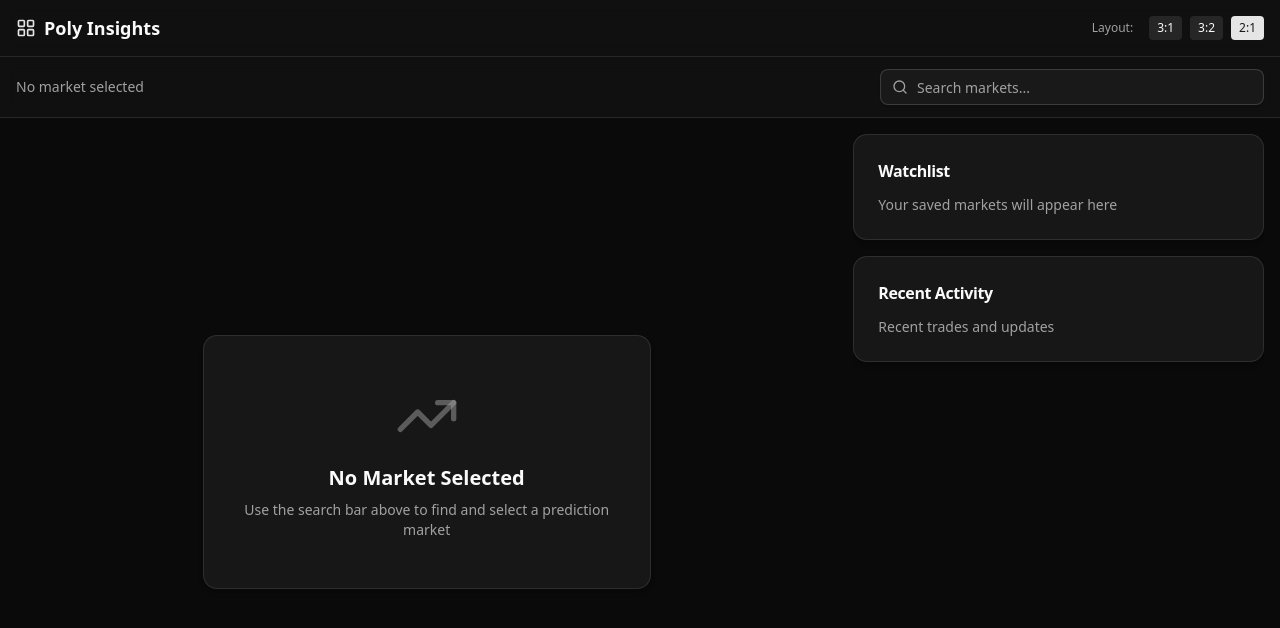
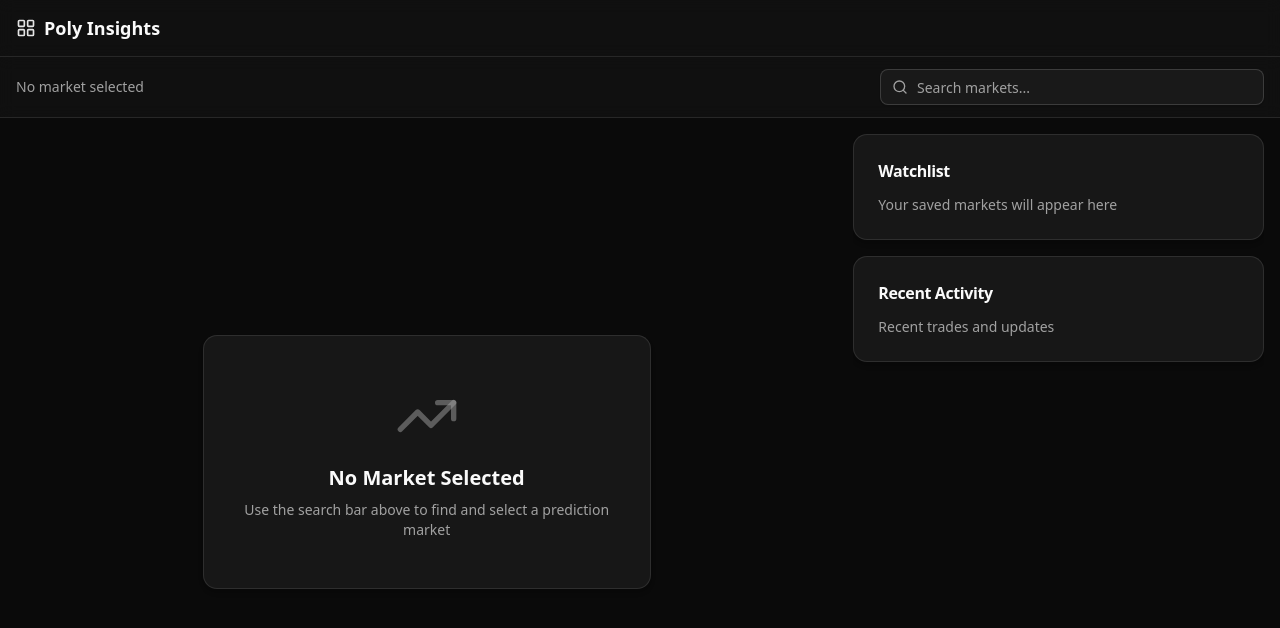
Before and after one commit to jdmnk/omen, a Next.js app in the folder frontend/: page / in a window 1280 px wide. Shown: the top 628 px of the page. Built offline with nearby package versions, Linux system fonts and the light colour scheme.

Commit message:
rm layout ratio picker

```diff
--- a/frontend/src/components/TerminalLayout.tsx
+++ b/frontend/src/components/TerminalLayout.tsx
@@ -1,27 +1,13 @@
 "use client";
 
-import { useState, ReactNode } from "react";
+import { ReactNode } from "react";
 import { Card, CardContent, CardHeader, CardTitle } from "@/components/ui/card";
 import { MarketSearchBar } from "@/components/MarketSearchBar";
 import { LayoutGrid } from "lucide-react";
 import { useRouter } from "next/navigation";
 
 export function TerminalLayout({ children }: { children: ReactNode }) {
-  const [layoutRatio, setLayoutRatio] = useState<"1:3" | "2:3" | "1:2">("1:2");
   const router = useRouter();
-
-  const getGridCols = () => {
-    switch (layoutRatio) {
-      case "1:3":
-        return "md:grid-cols-[3fr_1fr]";
-      case "2:3":
-        return "md:grid-cols-[3fr_2fr]";
-      case "1:2":
-        return "md:grid-cols-[2fr_1fr]";
-      default:
-        return "md:grid-cols-[3fr_1fr]";
-    }
-  };
 
   const handleSelectMarket = (slug: string) => {
     router.push(`/market/${slug}`);
@@ -31,43 +17,10 @@ export function TerminalLayout({ children }: { children: ReactNode }) {
     <div className="min-h-screen bg-background">
       {/* Header */}
       <header className="border-b bg-card/50 backdrop-blur-sm sticky top-0 z-40">
-        <div className="container mx-auto px-4 h-14 flex items-center justify-between">
+        <div className="container mx-auto px-4 h-14 flex items-center">
           <div className="flex items-center gap-2">
             <LayoutGrid className="h-5 w-5 text-primary" />
             <h1 className="text-lg font-bold">Poly Insights</h1>
-          </div>
-          <div className="flex items-center gap-2">
-            <span className="text-xs text-muted-foreground mr-2">Layout:</span>
-            <button
-              onClick={() => setLayoutRatio("1:3")}
-              className={`px-2 py-1 text-xs rounded transition-colors ${
-                layoutRatio === "1:3"
-                  ? "bg-primary text-primary-foreground"
-                  : "bg-muted hover:bg-muted/80"
-              }`}
-            >
-              3:1
-            </button>
-            <button
-              onClick={() => setLayoutRatio("2:3")}
-              className={`px-2 py-1 text-xs rounded transition-colors ${
-                layoutRatio === "2:3"
-                  ? "bg-primary text-primary-foreground"
-                  : "bg-muted hover:bg-muted/80"
-              }`}
-            >
-              3:2
-            </button>
-            <button
-              onClick={() => setLayoutRatio("1:2")}
-              className={`px-2 py-1 text-xs rounded transition-colors ${
-                layoutRatio === "1:2"
-                  ? "bg-primary text-primary-foreground"
-                  : "bg-muted hover:bg-muted/80"
-              }`}
-            >
-              2:1
-            </button>
           </div>
         </div>
       </header>
@@ -77,9 +30,7 @@ export function TerminalLayout({ children }: { children: ReactNode }) {
 
       {/* Trading Terminal Layout */}
       <div className="container mx-auto p-4">
-        <div
-          className={`grid grid-cols-1 ${getGridCols()} gap-4 h-[calc(100vh-9rem)]`}
-        >
+        <div className="grid grid-cols-1 md:grid-cols-[2fr_1fr] gap-4 h-[calc(100vh-9rem)]">
           {/* Left Column - Market Details (Children) */}
           <div className="overflow-y-auto">{children}</div>
 
```
